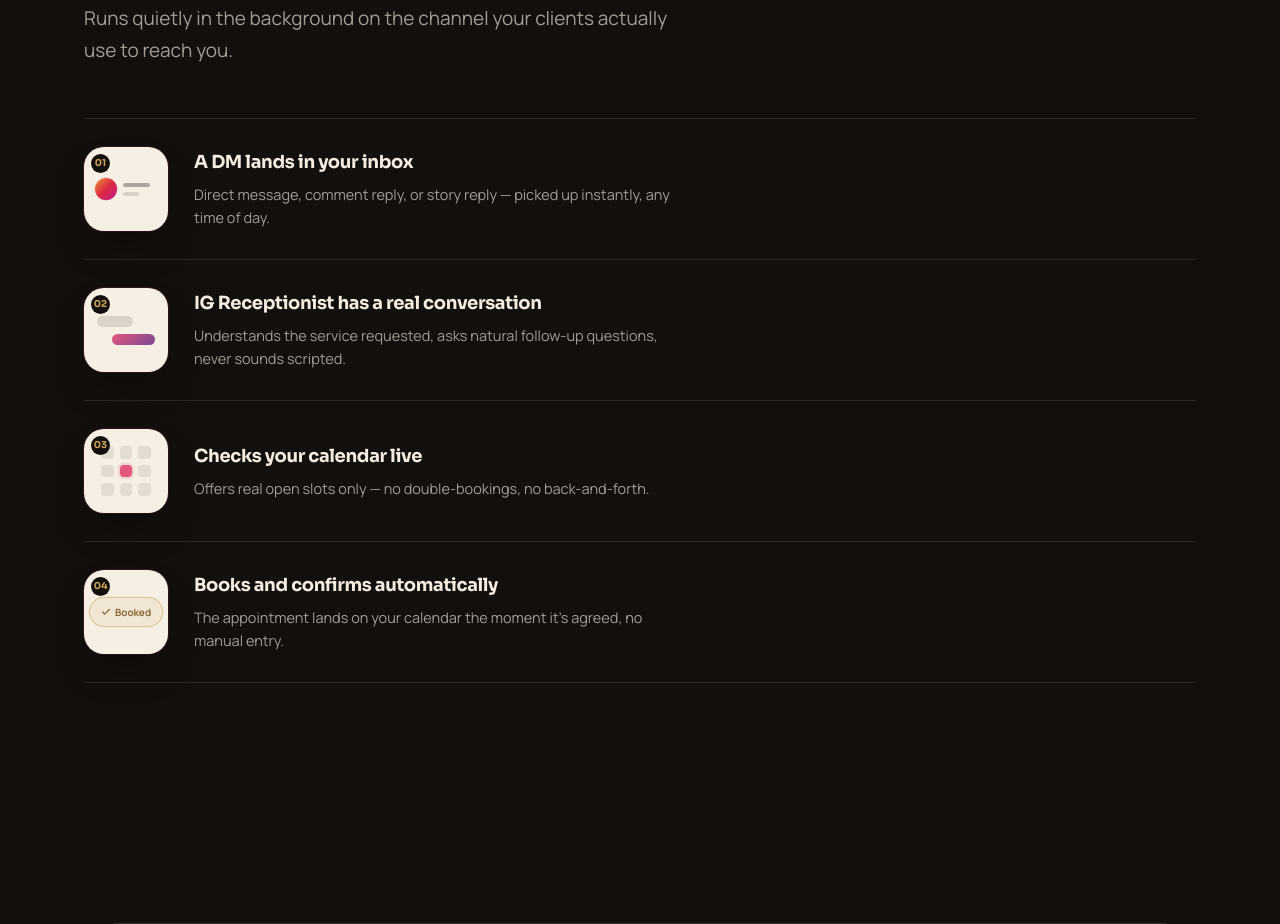
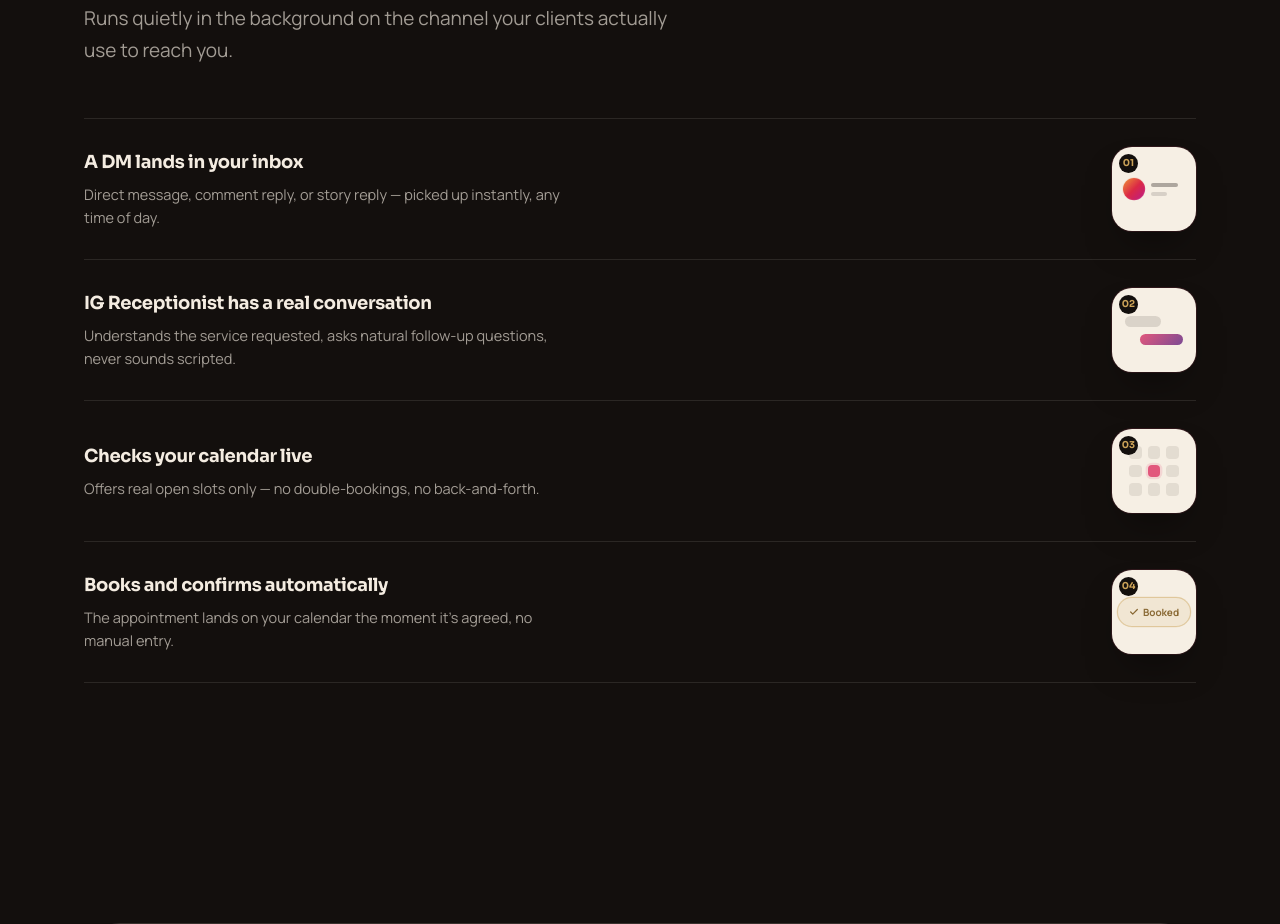
Before and after one commit to singhgenics/medspa-receptionist-demo, a plain HTML site: page index.html in a window 1280 px wide. Shown: the part 2088-3012 px from the top of the page. Drawn offline with Linux system fonts and the light colour scheme.

Commit message:
Move How It Works mockup tiles to the right
Text leads on the left, mockup icon trails on the right.

```diff
--- a/index.html
+++ b/index.html
@@ -186,7 +186,10 @@ header{position:sticky;top:18px;z-index:200;display:flex;justify-content:center;
    the last one reuses the real .booked-pill look verbatim, tying straight
    back to the phone mockups above. */
 .steps{display:flex;flex-direction:column;margin-top:52px;}
-.step{display:grid;grid-template-columns:84px 1fr;gap:26px;padding:28px 0;border-top:1px solid var(--line);align-items:center;}
+.step{display:grid;grid-template-columns:1fr 84px;gap:26px;padding:28px 0;border-top:1px solid var(--line);align-items:center;}
+.step-tile{order:2;}
+.step > div:not(.step-tile){order:1;}
+@media (max-width:600px){.step{grid-template-columns:1fr 64px;gap:16px;}.step-tile{width:64px;height:64px;border-radius:16px;}}
 .step:last-child{border-bottom:1px solid var(--line);}
 .step h3{font-size:18px;font-weight:700;margin-bottom:6px;}
 .step p{font-size:14.5px;color:var(--text-soft);max-width:56ch;}
```
